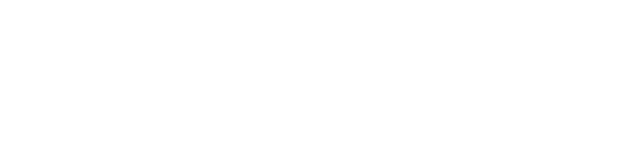
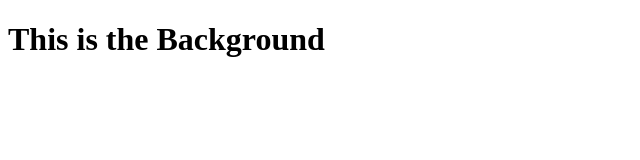
Before and after one commit to Omar26-20/background-generator, a plain HTML site: page index.html in a window 1280 px wide. Shown: the whole page, without its empty margins (0-640 px from the left). Drawn offline with Linux system fonts and the light colour scheme.

Commit message:
changing the header

```diff
--- a/index.html
+++ b/index.html
@@ -4,6 +4,7 @@
 	<title>super backgroud</title>
 </head>
 <body>
+	<h1>This is the Background</h1>
 
 </body>
 </html>
```
